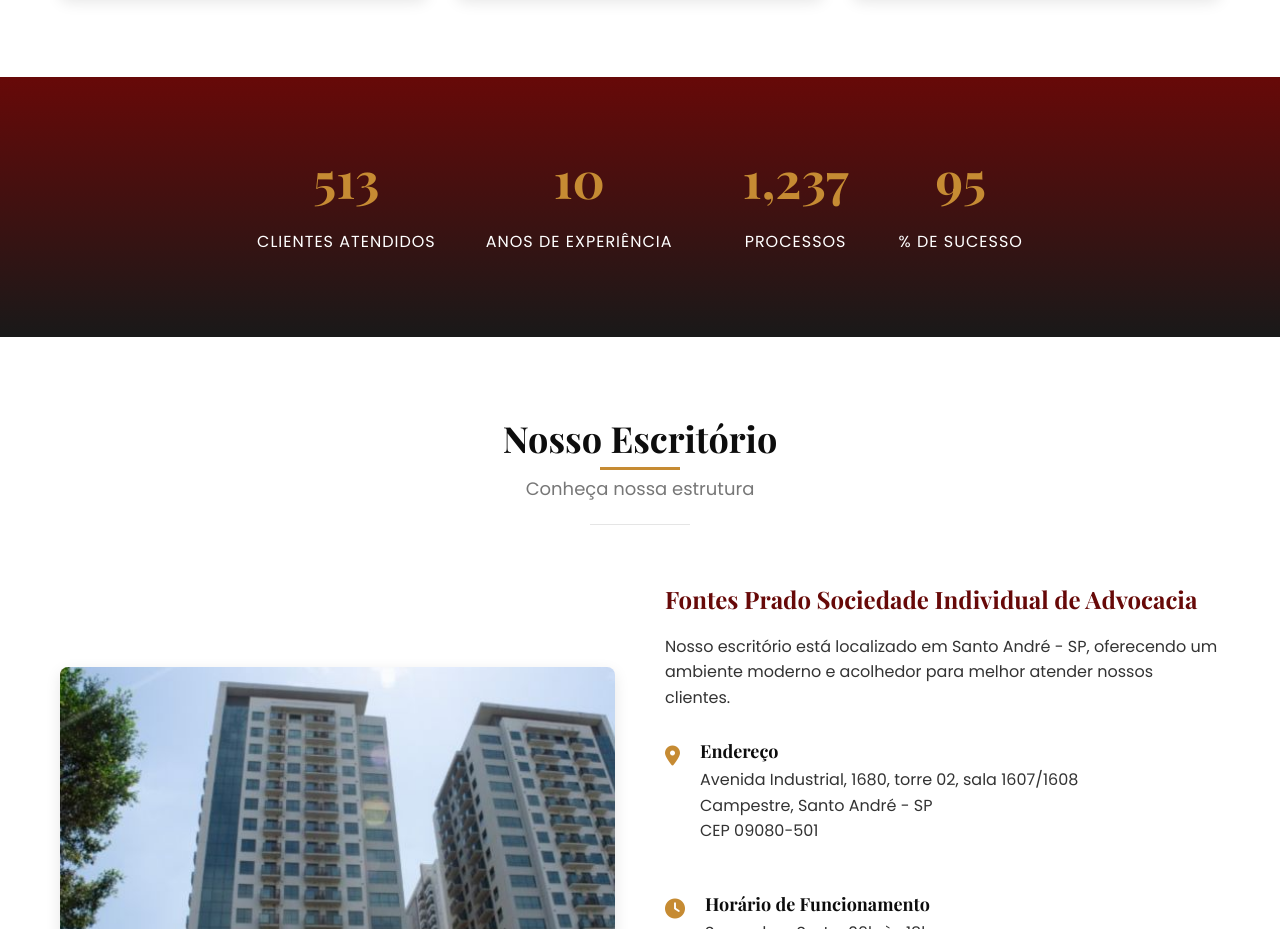
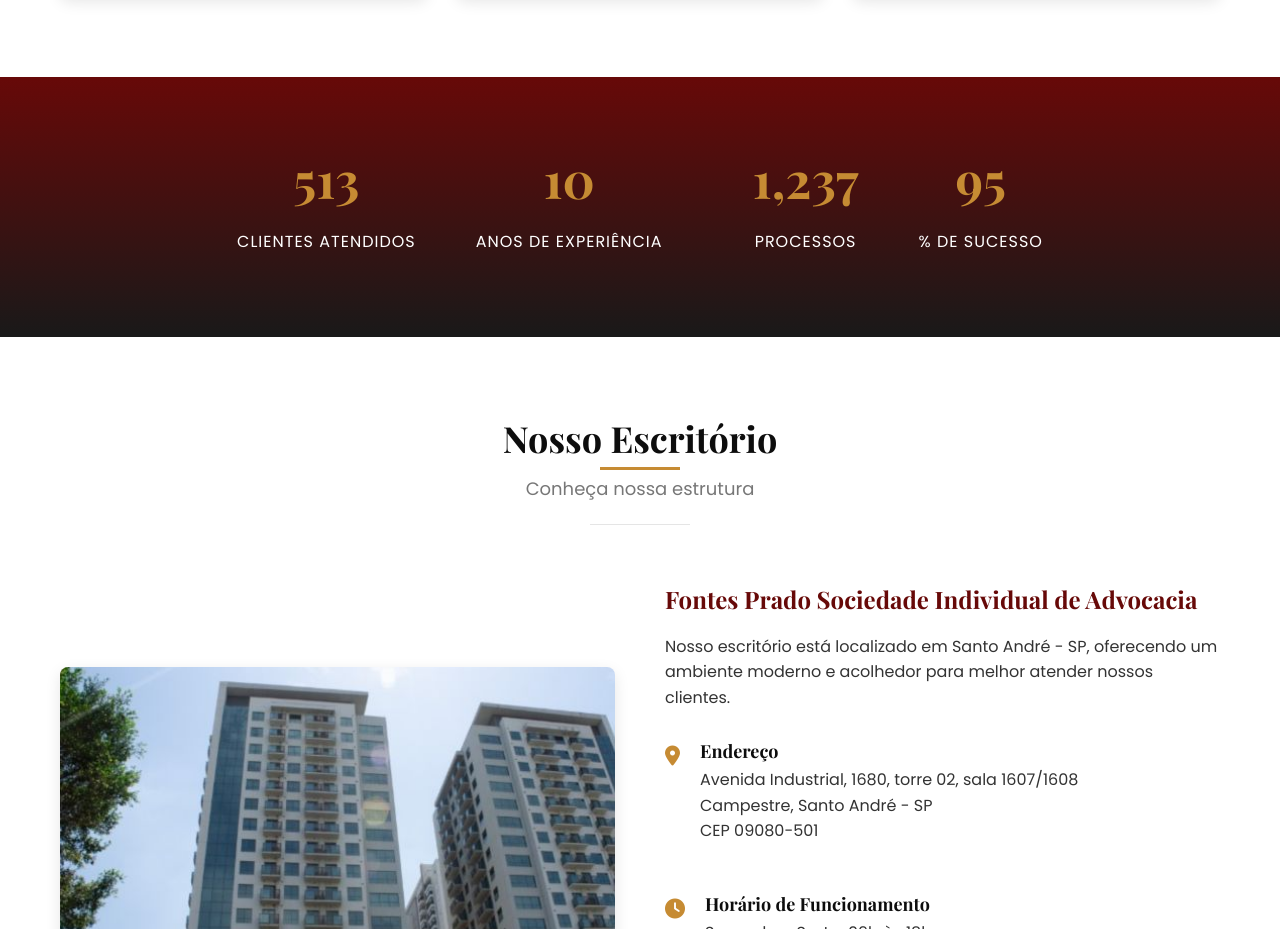
Before and after one commit to JulioGrahl/LandingMariah, a plain HTML site: page index.html in a window 1280 px wide. Shown: the part 2345-3274 px from the top of the page. Drawn offline with nearby package versions, Linux system fonts and the light colour scheme; a script that the page names is missing.

Commit message:
Corrigindo alterações

```diff
--- a/style.css
+++ b/style.css
@@ -638,7 +638,7 @@ img {
 }
 
 .stat-item {
-    padding: 2rem;
+    padding: 3rem;
 }
 
 .stat-number {
@@ -673,7 +673,8 @@ img {
         height: 50px;
     }
 }
-/* Escritório  Layout geral */
+
+/* Escritório - Layout geral */
 .office-content {
     display: flex;
     flex-direction: column; /* Coluna em mobile */
```
